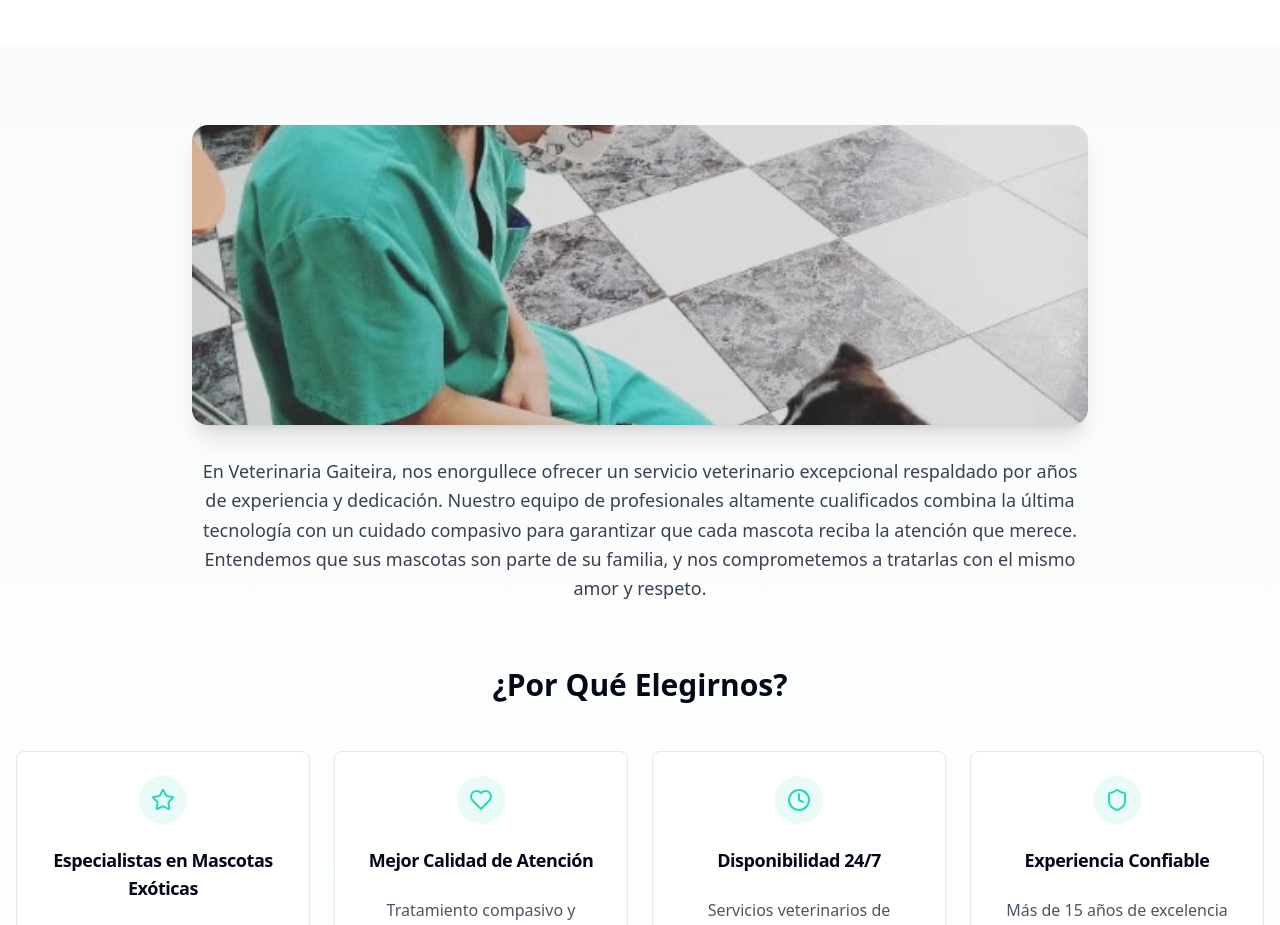
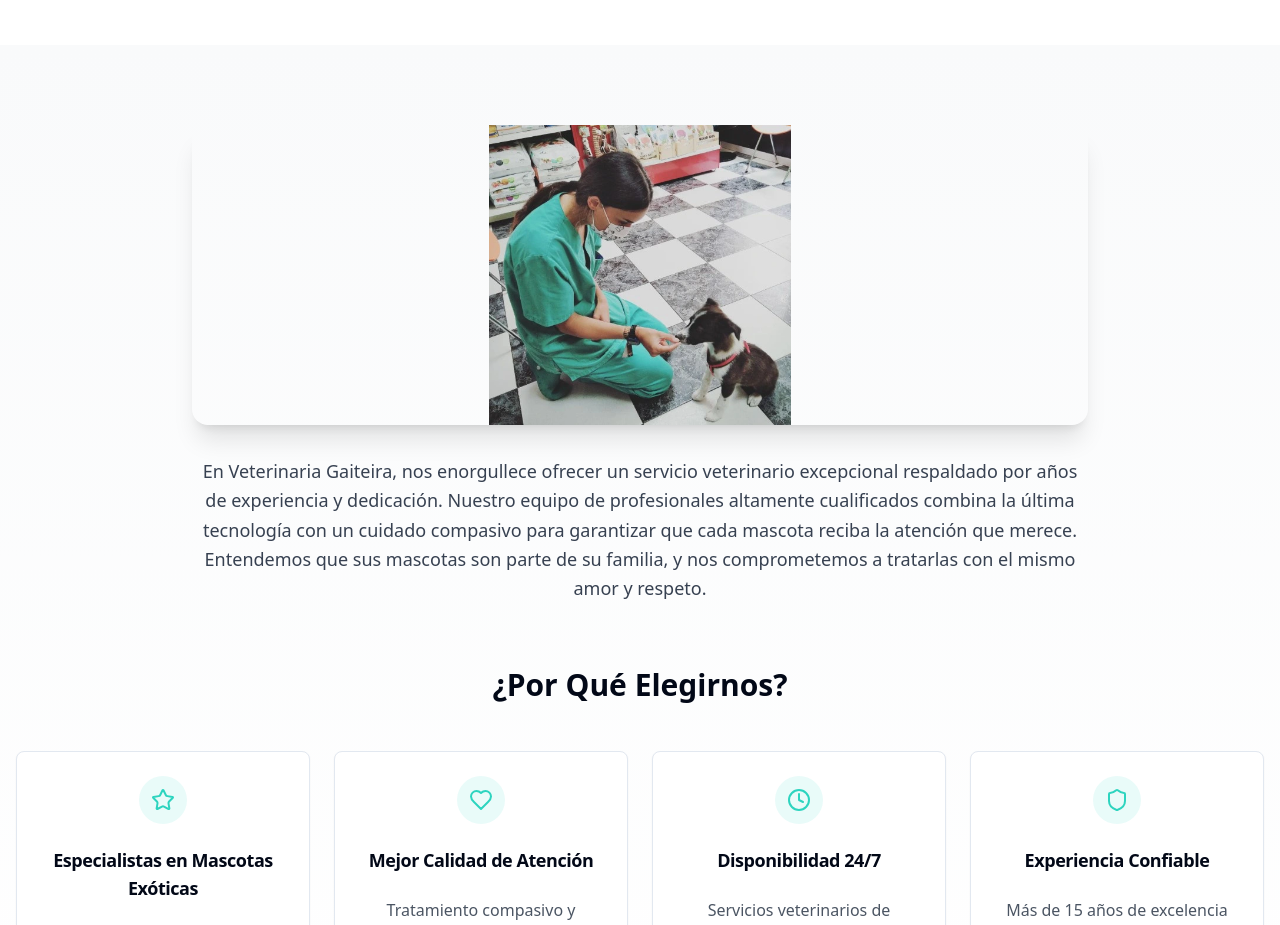
Before and after one commit to Grobcar/furry-welcome-zone, a React (Vite) app: page / in a window 1280 px wide. Shown: the part 1860-2785 px from the top of the page. Built offline with nearby package versions, Linux system fonts and the light colour scheme.

Commit message:
Update KeyPoints.tsx

```diff
--- a/src/components/KeyPoints.tsx
+++ b/src/components/KeyPoints.tsx
@@ -31,11 +31,11 @@ const KeyPoints = () => {
         <div className="max-w-4xl mx-auto mb-16 text-center">
           <div className="relative rounded-2xl overflow-hidden mb-8 shadow-xl">
             <img
-              src="/images/vet.webp"
-              alt="Equipo veterinario en acción"
-              className="w-full h-[300px] object-cover"
-              loading="lazy"
-            />
+  src="/images/vet.webp"
+  alt="Equipo veterinario en acción"
+  className="w-full h-[300px] object-contain"
+  loading="lazy"
+       />
           </div>
           <p className="text-lg text-gray-700 leading-relaxed">
             En Veterinaria Gaiteira, nos enorgullece ofrecer un servicio veterinario excepcional
```
